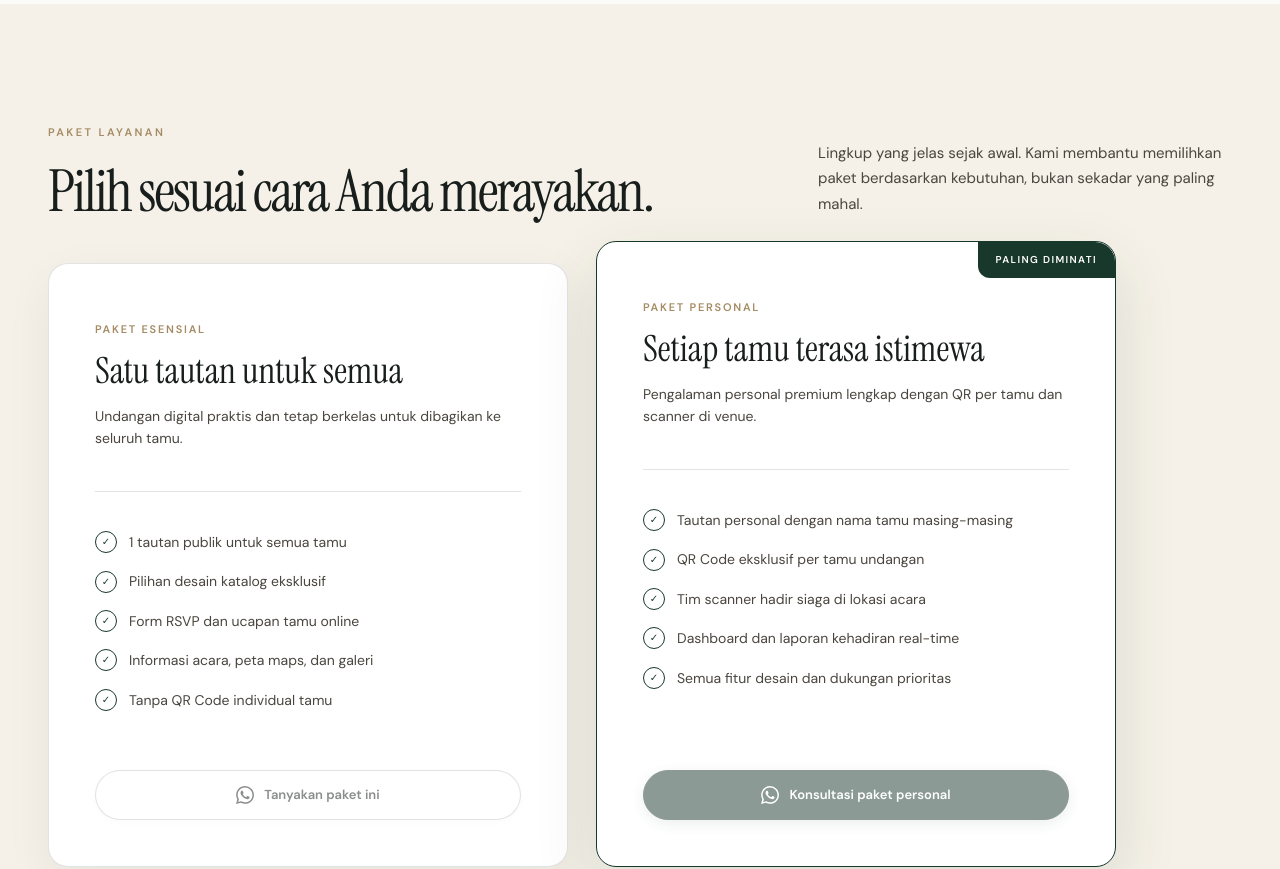
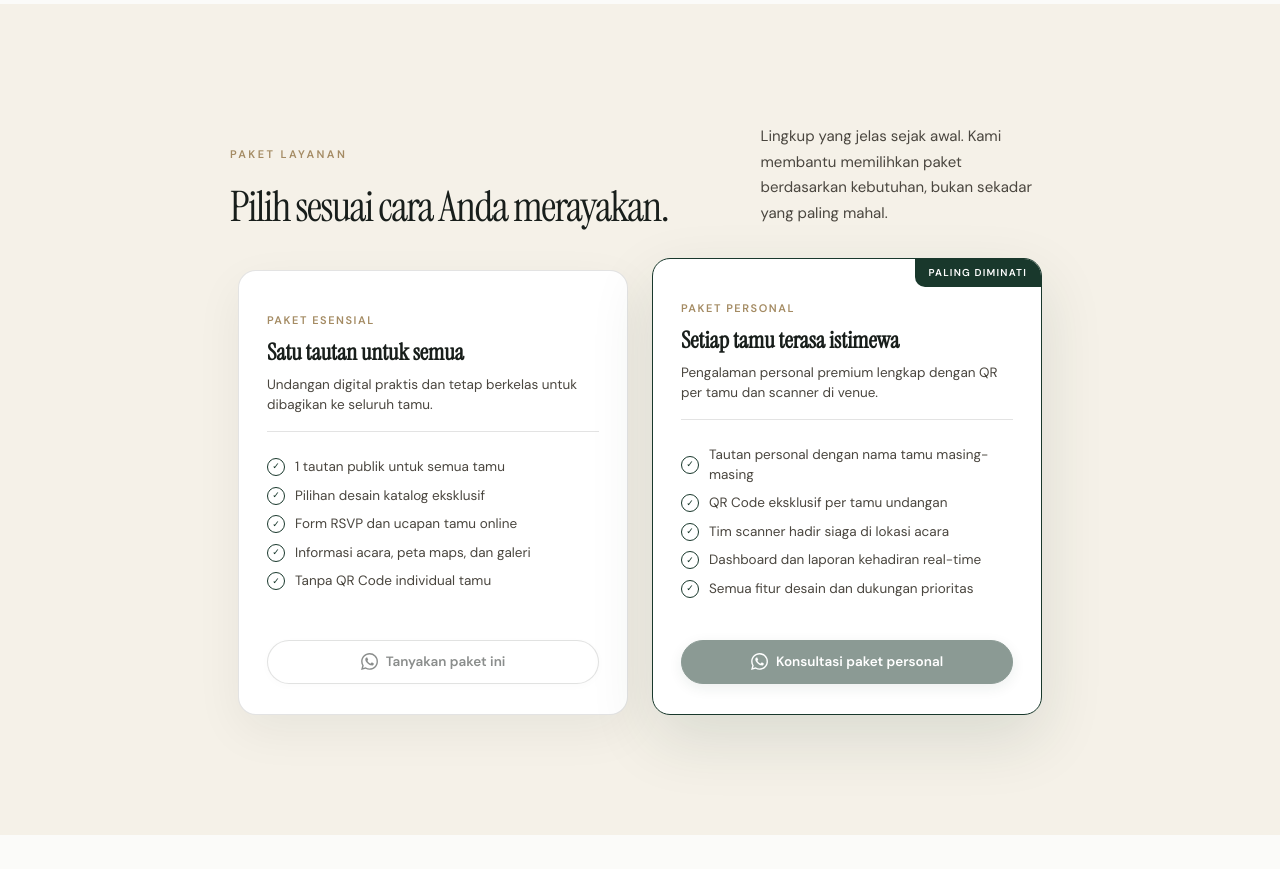
Before and after one commit to irul-kafy/irvite-id, a Next.js app in the folder apps/web-invitation/: page / in a window 1280 px wide. Shown: the part 1520-2389 px from the top of the page. Built offline with nearby package versions, Linux system fonts and the light colour scheme; no server answers; a web font is replaced by a local one.

Commit message:
style(landing): center package cards and refine card proportions and typography

```diff
--- a/apps/web-invitation/src/app/landing.css
+++ b/apps/web-invitation/src/app/landing.css
@@ -766,34 +766,50 @@ h1 em {
   background: var(--paper-deep);
 }
 
-.section-heading.compact {
-  margin-bottom: 42px;
+.packages .shell {
+  max-width: 1040px;
+  margin-inline: auto;
+}
+
+.packages .section-heading.compact {
+  max-width: 820px;
+  margin-inline: auto;
+  margin-bottom: 40px;
+  gap: 48px;
+}
+
+.packages .section-heading.compact h2 {
+  font-size: clamp(30px, 3.6vw, 42px);
+  line-height: 1.12;
 }
 
 .package-grid {
   display: grid;
-  grid-template-columns: repeat(auto-fill, minmax(380px, 520px));
-  gap: 28px;
-  max-width: none;
-  margin-left: 0;
+  grid-template-columns: repeat(2, minmax(280px, 390px));
+  justify-content: center;
+  gap: 24px;
+  max-width: 820px;
+  margin: 0 auto;
+  align-items: stretch;
 }
 
 .package-card {
   border: 1px solid var(--line);
   background: #ffffff;
-  padding: 46px;
+  padding: 30px 28px;
   position: relative;
-  border-radius: 20px;
+  border-radius: 18px;
   box-shadow: var(--shadow);
   display: flex;
   flex-direction: column;
+  transition: transform 0.25s ease, box-shadow 0.25s ease;
 }
 
 .package-card.featured {
   border: 1.5px solid var(--primary);
   background: #ffffff;
   box-shadow: var(--shadow-lg);
-  margin-top: -22px;
+  margin-top: -12px;
 }
 
 .recommended {
@@ -802,49 +818,53 @@ h1 em {
   right: 0;
   background: var(--primary);
   color: #ffffff;
-  padding: 10px 18px;
+  padding: 6px 14px;
   font-size: 10px;
   text-transform: uppercase;
-  letter-spacing: 0.14em;
+  letter-spacing: 0.12em;
   font-weight: 700;
-  border-top-right-radius: 20px;
-  border-bottom-left-radius: 12px;
+  border-top-right-radius: 17px;
+  border-bottom-left-radius: 10px;
 }
 
 .package-label {
   font-size: 11px;
   text-transform: uppercase;
-  letter-spacing: 0.16em;
+  letter-spacing: 0.14em;
   color: var(--secondary-dark);
-  margin-bottom: 12px;
+  margin-bottom: 8px;
+  font-weight: 700;
+}
+
+.package-card h3 {
+  font-size: 23px;
+  line-height: 1.25;
+  color: #181e1b;
+  margin: 0;
+  font-family: var(--serif);
   font-weight: 600;
 }
 
-.package-card h3 {
-  font-size: 36px;
-  max-width: 370px;
-  line-height: 1.12;
-  color: #181e1b;
-}
-
 .package-desc {
-  line-height: 1.6;
-  min-height: 52px;
+  line-height: 1.5;
+  min-height: 40px;
   color: var(--ink-soft);
-  margin-top: 14px;
-  font-size: 14px;
+  margin-top: 8px;
+  margin-bottom: 0;
+  font-size: 13.5px;
 }
 
 .package-card ul {
   list-style: none;
-  padding: 22px 0;
-  margin: 20px 0;
+  padding: 16px 0;
+  margin: 16px 0;
   border-top: 1px solid var(--line);
 }
 
 .package-card li {
-  margin: 17px 0;
-  font-size: 14px;
+  margin: 9px 0;
+  font-size: 13.5px;
+  line-height: 1.45;
   display: flex;
   align-items: center;
   color: var(--ink-soft);
@@ -853,19 +873,24 @@ h1 em {
 .icon {
   display: inline-grid;
   place-items: center;
-  width: 22px;
-  height: 22px;
+  width: 18px;
+  height: 18px;
   border: 1px solid currentColor;
   border-radius: 50%;
-  margin-right: 12px;
-  font-size: 10px;
+  margin-right: 10px;
+  font-size: 9px;
   color: var(--primary);
-  flex: 0 0 22px;
+  flex: 0 0 18px;
 }
 
 .package-card .button {
   width: 100%;
+  min-height: 44px;
+  padding: 0 18px;
+  font-size: 13.5px;
+  border-radius: 999px;
   margin-top: auto;
+  gap: 8px;
 }
 
 .featured .button.primary.exclusive-cta {
@@ -879,8 +904,8 @@ h1 em {
 }
 
 .wa-icon {
-  width: 18px;
-  height: 18px;
+  width: 17px;
+  height: 17px;
   flex: 0 0 auto;
 }
 
@@ -1181,10 +1206,16 @@ footer .brand {
     display: none;
   }
 
+  .packages .section-heading.compact {
+    max-width: 100%;
+    gap: 20px;
+  }
+
   .package-grid {
     grid-template-columns: 1fr;
-    max-width: none;
-    margin-left: 0;
+    max-width: 400px;
+    margin-inline: auto;
+    gap: 20px;
   }
 
   .package-card.featured {
@@ -1299,7 +1330,11 @@ footer .brand {
   }
 
   .package-card {
-    padding: 38px 24px;
+    padding: 24px 20px;
+  }
+
+  .package-card h3 {
+    font-size: 21px;
   }
 
   .cta,
```
